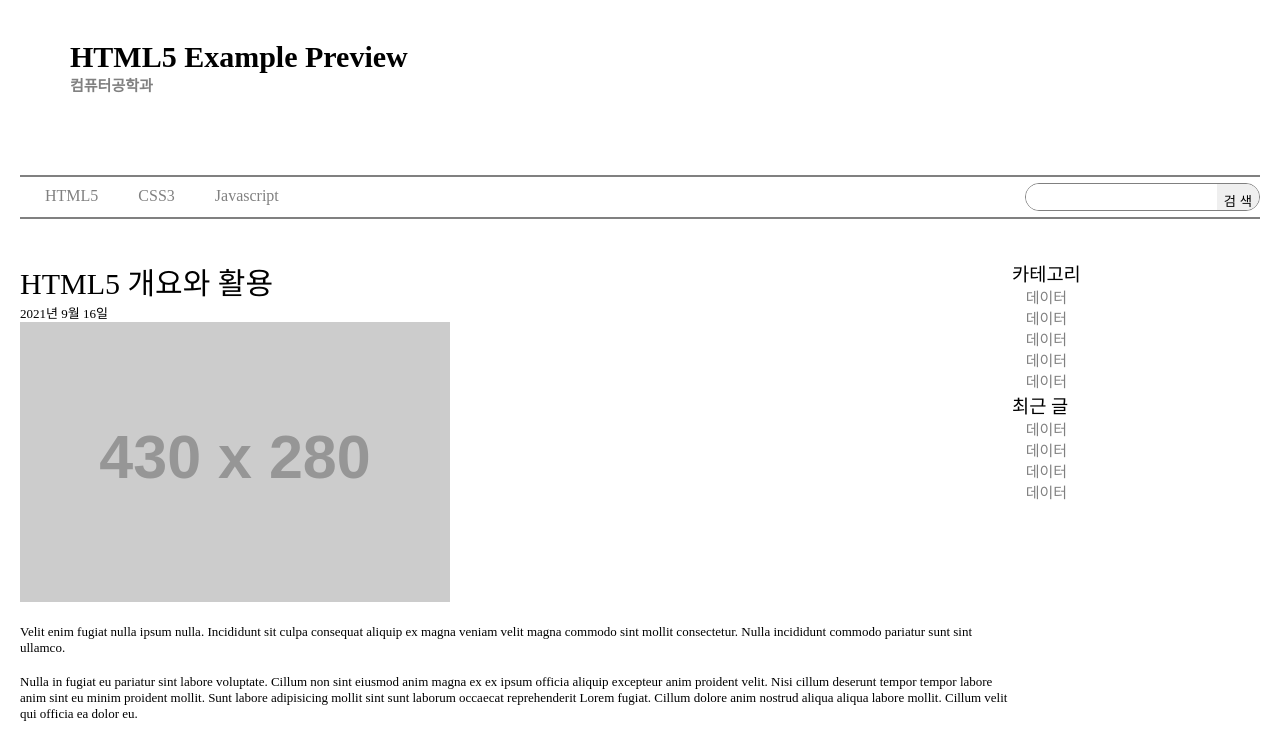
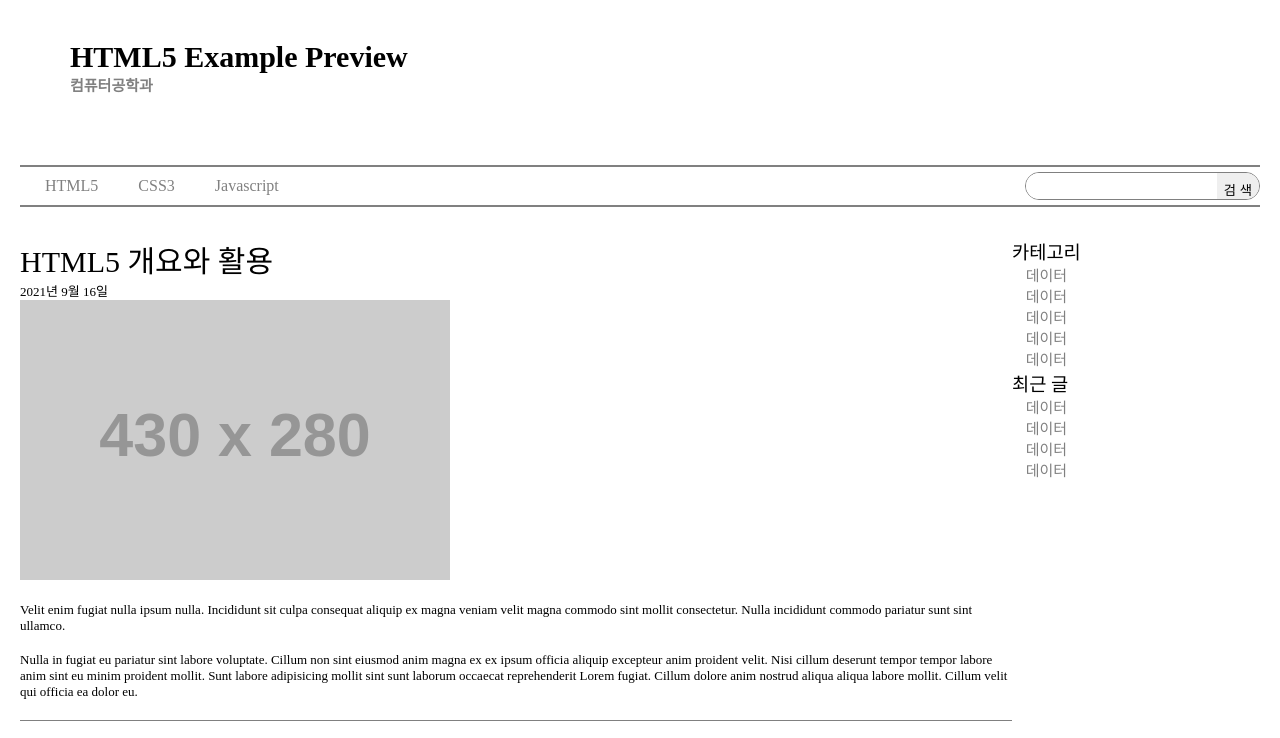
Before and after one commit to CoconutGithub/VS-code, a plain HTML site: page html:css/index.html in a window 1280 px wide. Shown: the top 738 px of the page. Drawn offline with Linux system fonts and the light colour scheme; placeholder pictures from the web are drawn by us.

Commit message:
혼자 연습 추가

```diff
--- a/html:css/index.html
+++ b/html:css/index.html
@@ -2,7 +2,7 @@
 <html>
   <head>
     <title>HTML5 기본 프로젝트</title>
-    <link rel="stylesheet" href="./main.css" />
+    <link rel="stylesheet" href="main.css">
   </head>
   <body>
     <header>
--- a/html:css/main.css
+++ b/html:css/main.css
@@ -2,7 +2,6 @@
   margin: 0;
   border: 0;
   padding: 0;
-  box-sizing: border-box;
 }
 body {
   padding: 0 20px;
@@ -25,7 +24,7 @@ nav {
   border: 2px solid gray;
   border-left: none;
   border-right: none;
-  margin: 40px 0;
+  margin: 30px 0;
 }
 nav ul {
   display: flex;
@@ -37,7 +36,6 @@ nav ul {
 nav ul li {
   padding: 5px 20px;
   color: gray;
-  height: 30px;
 }
 nav ul li:hover {
   color: black;
@@ -54,10 +52,10 @@ form {
   border: 1px solid gray;
   border-radius: 15px;
   display: flex;
+  height: 26px;
 }
 form input {
   padding:7px;
-  height: 26px;
 }
 
 form input:nth-child(1) {
```
